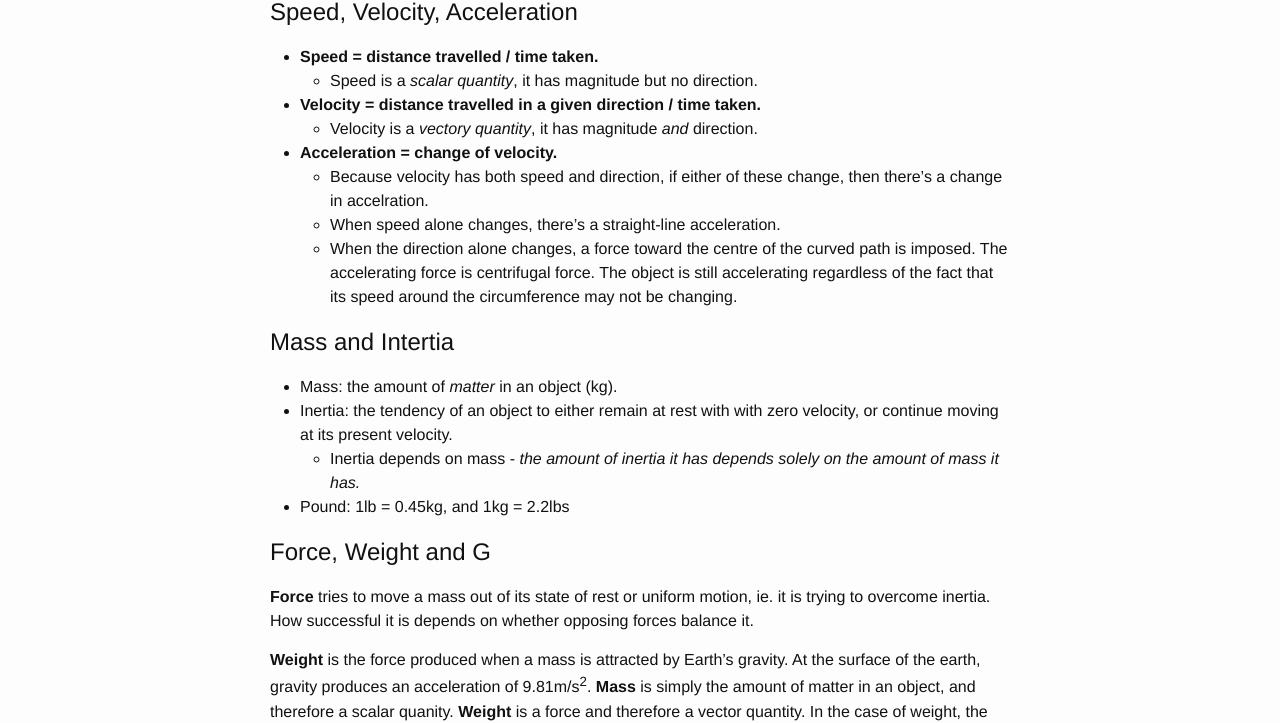
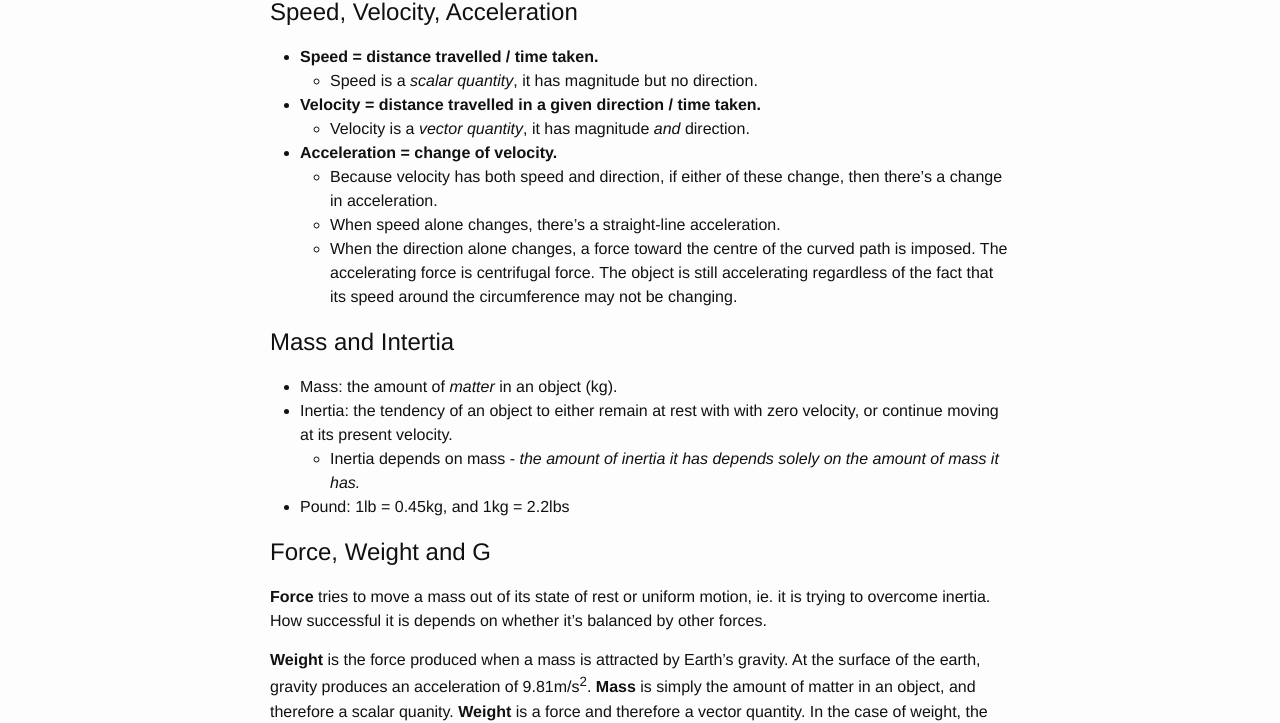
Before and after one commit to peterussell/nz-ppl-training-blog, a Jekyll site: the page built from _posts/2017-09-11-defs-and-units.md, in a window 1280 px wide. Shown: the part 878-1601 px from the top of the page. Built offline with Jekyll 4.4.1, drawn with Linux system fonts in a browser that asks for light colours; comment, search, counter and statistics services are not loaded.

Commit message:
Minor tidyups.

```diff
--- a/_posts/2017-09-11-defs-and-units.md
+++ b/_posts/2017-09-11-defs-and-units.md
@@ -41,10 +41,10 @@ The **Derived units** are formed by combination of fundamental units:
  * **Speed = distance travelled / time taken.**
     * Speed is a *scalar quantity*, it has magnitude but no direction.
  * **Velocity = distance travelled in a given direction / time taken.**
-    * Velocity is a *vectory quantity*, it has magnitude *and* direction.
+    * Velocity is a *vector quantity*, it has magnitude *and* direction.
  * **Acceleration = change of velocity.**
     * Because velocity has both speed and direction, if either of these
-      change, then there's a change in accelration.
+      change, then there's a change in acceleration.
     * When speed alone changes, there's a straight-line acceleration.
     * When the direction alone changes, a force toward the centre of the
       curved path is imposed. The accelerating force is centrifugal force.
@@ -63,8 +63,8 @@ The **Derived units** are formed by combination of fundamental units:
 # Force, Weight and G
 
 **Force** tries to move a mass out of its state of rest or uniform motion, ie.
-it is trying to overcome inertia. How successful it is depends on whether
-opposing forces balance it.
+it is trying to overcome inertia. How successful it is depends on whether it's
+balanced by other forces.
 
 **Weight** is the force produced when a mass is attracted by Earth's gravity.
 At the surface of the earth, gravity produces an acceleration of 9.81m/s<sup>2</sup>.
```
Also changed, not shown: _posts/2017-09-10-hello-world.md (deleted, +0 -8 lines), _posts/2017-09-11-defs-and-units-2.md (+1 -1 lines), _posts/2017-09-14-airframe.md (+1 -1 lines), _posts/2017-09-18-airframes.md (+2 -2 lines).
